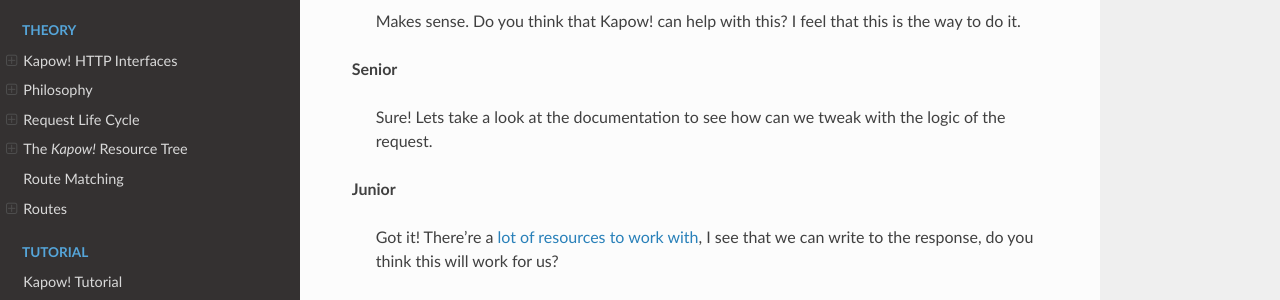
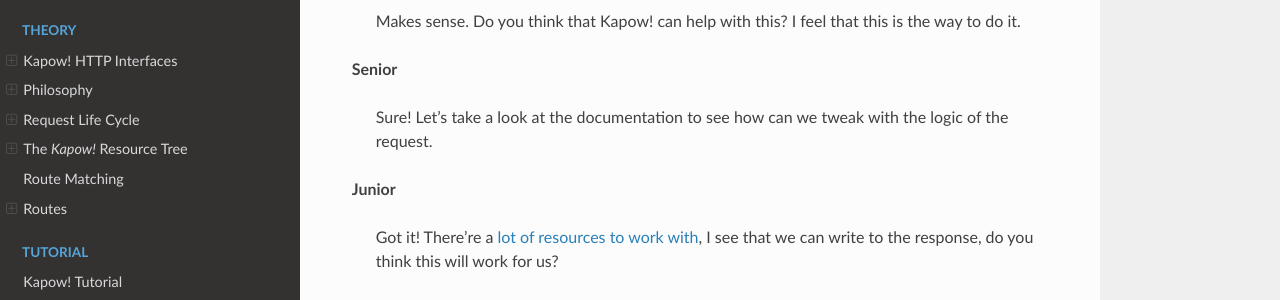
Before and after one commit to BBVA/kapow, a Sphinx documentation site: the page built from docs/source/tutorial/tutorial02.rst, in a window 1280 px wide and 900 px high. Shown: the part 390-690 px from the top of the window. Built offline with Sphinx 7.4.7 and the Read the Docs theme 2.0.0, drawn with Linux system fonts in a browser that asks for light colours.

Commit message:
doc: fix typos
Misuse of "lets".

Co-authored-by: Luis Saiz <luis.saiz@bbva.com>

```diff
--- a/docs/source/the_project/quickstart.rst
+++ b/docs/source/the_project/quickstart.rst
@@ -76,7 +76,7 @@
 Using Kapow! (spoiler: it's the winner!)
 ++++++++++++++++++++++++++++++++++++++++
 
-Ok, lets analyze **Kapow!** and check if it is compatible with our constraints:
+Ok, let's analyze **Kapow!** and check if it is compatible with our constraints:
 
 1. **Kapow!** is Open Source, so **it's also free as in beer**.
 2. By using kapow! we don't need to program our own solution, so we **don't have to waste time**.
@@ -148,7 +148,7 @@
 Under the Hood
 ++++++++++++++
 
-To understand what's happening under the hood with **Kapow!** lets see the
+To understand what's happening under the hood with **Kapow!** let's see the
 following diagram:
 
 .. image:: /_static/sequence.png
--- a/docs/source/tutorial/tutorial02.rst
+++ b/docs/source/tutorial/tutorial02.rst
@@ -16,7 +16,7 @@
 
 **Senior**
 
-  Sure!  Lets take a look at the documentation to see how can we tweak with the
+  Sure!  Let's take a look at the documentation to see how can we tweak with the
   logic of the request.
 
 **Junior**
```
